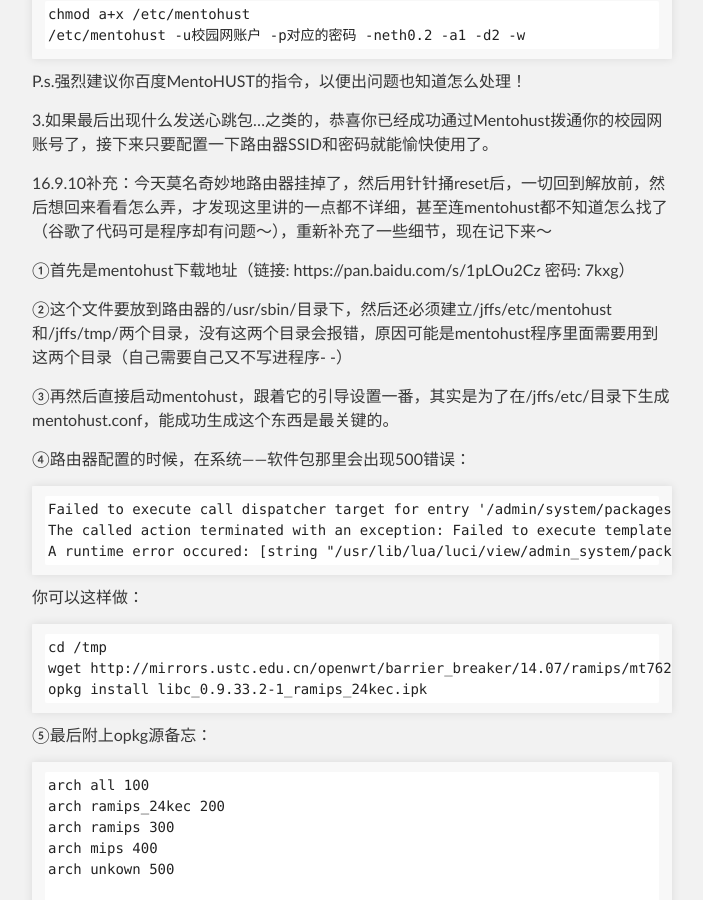
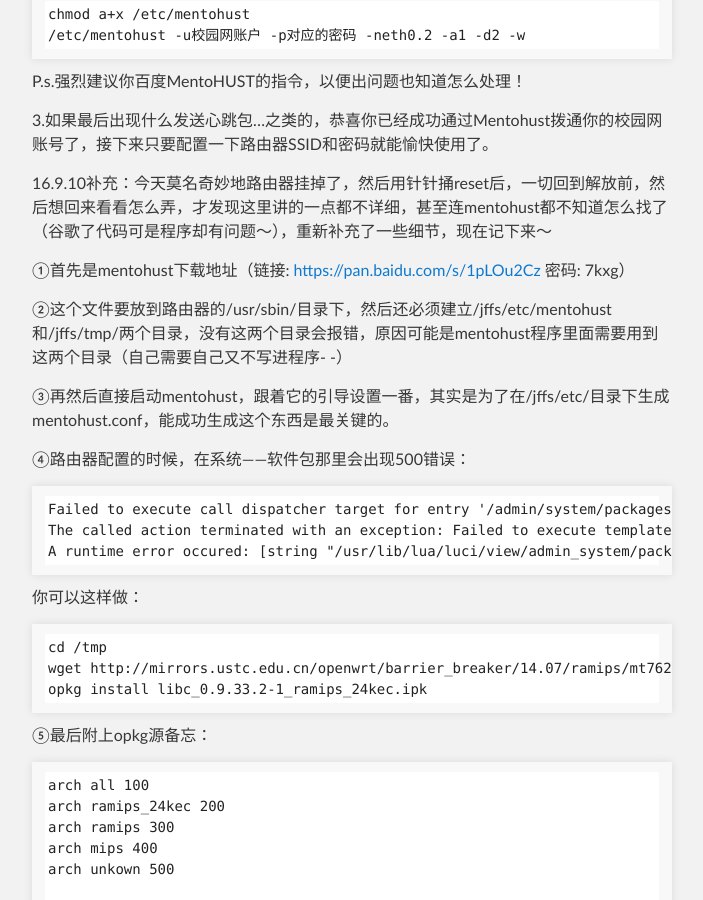
Before and after one commit to silbertmonaphia/silbertmonaphia.github.io, a Jekyll site: the page built from _posts/2016-04-10-小米路由器mini实现锐捷认证.md, in a window 1280 px wide and 900 px high, scrolled down 2527 px. Shown: the whole window, without its empty margins (288-991 px from the left). Built offline with Jekyll 4.4.1, drawn with Linux system fonts in a browser that asks for light colours.

Commit message:
Update 2016-04-10-小米路由器mini实现锐捷认证.md

```diff
--- a/_posts/2016-04-10-小米路由器mini实现锐捷认证.md
+++ b/_posts/2016-04-10-小米路由器mini实现锐捷认证.md
@@ -85,7 +85,7 @@
 
 16.9.10补充：今天莫名奇妙地路由器挂掉了，然后用针针捅reset后，一切回到解放前，然后想回来看看怎么弄，才发现这里讲的一点都不详细，甚至连mentohust都不知道怎么找了（谷歌了代码可是程序却有问题～），重新补充了一些细节，现在记下来～
 
-①首先是mentohust下载地址（链接: https://pan.baidu.com/s/1pLOu2Cz 密码: 7kxg）
+①首先是mentohust下载地址（链接: <https://pan.baidu.com/s/1pLOu2Cz> 密码: 7kxg）
 
 ②这个文件要放到路由器的/usr/sbin/目录下，然后还必须建立/jffs/etc/mentohust和/jffs/tmp/两个目录，没有这两个目录会报错，原因可能是mentohust程序里面需要用到这两个目录（自己需要自己又不写进程序- -）
 
@@ -146,10 +146,10 @@
 
 <http://www.miui.com/thread-2183781-1-1.html>
 <http://sspai.com/28457>
-http://www.miui.com/thread-3454519-1-1.html
-http://bbs.shafa.com/thread-260804-1-1.html
-http://www.faceye.net/search/160264.html#bottom-ad
-http://www.newbandeng.com/forum.php?mod=viewthread&action=printable&tid=12558
+<http://www.miui.com/thread-3454519-1-1.html>
+<http://bbs.shafa.com/thread-260804-1-1.html>
+<http://www.faceye.net/search/160264.html#bottom-ad>
+<http://www.newbandeng.com/forum.php?mod=viewthread&action=printable&tid=12558>
 
 后记
 ----
```
